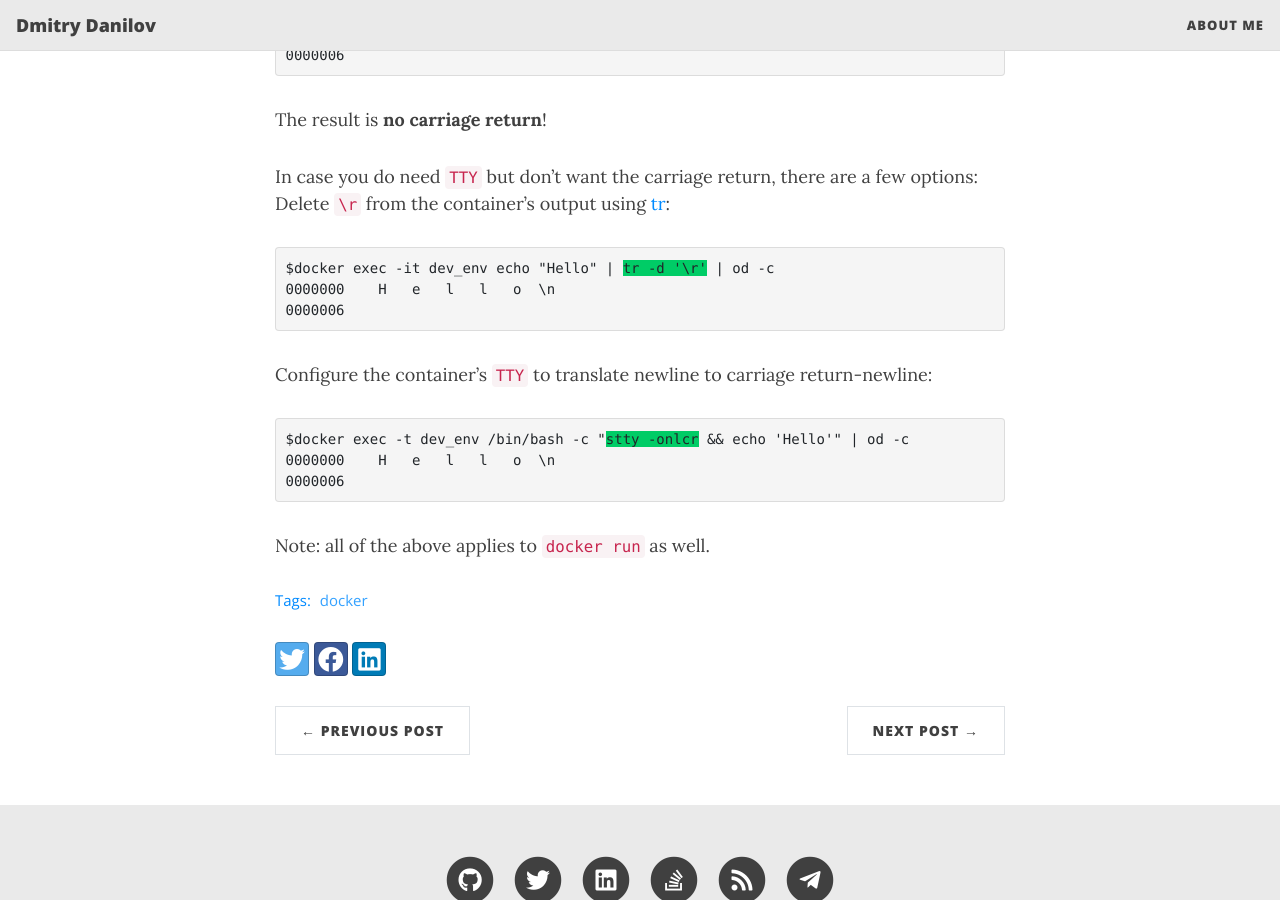
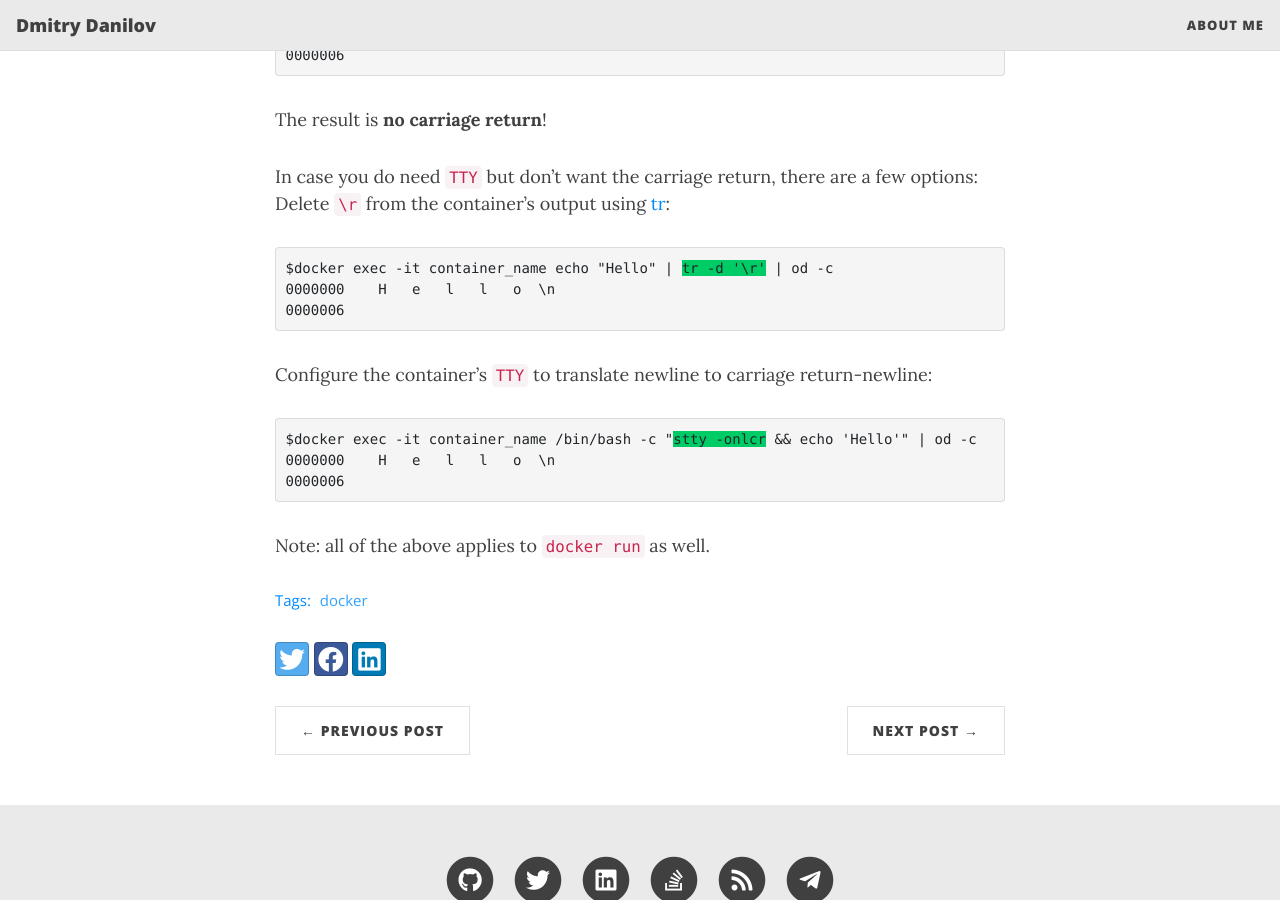
Before and after one commit to f-squirrel/f-squirrel.github.io, a Jekyll site: the page built from _posts/2020-05-21-docker-run-exec-and-carriage-return.md, in a window 1280 px wide and 900 px high, scrolled down 1802 px. Built offline with Jekyll 4.4.1, drawn with Linux system fonts in a browser that asks for light colours; nearby versions of some CDN libraries.

Commit message:
fix: minor fixes in Docker run/exec and carriage return

```diff
--- a/_posts/2020-05-21-docker-run-exec-and-carriage-return.md
+++ b/_posts/2020-05-21-docker-run-exec-and-carriage-return.md
@@ -54,13 +54,13 @@ The result is **no carriage return**!
 In case you do need `TTY` but don’t want the carriage return, there are a few options:
 Delete `\r` from the container’s output using [tr](https://linux.die.net/man/1/tr):
 <pre>
-$docker exec -it dev_env echo "Hello" | <span style="background-color: #00CC66">tr -d '\r'</span> | od -c
+$docker exec -it container_name echo "Hello" | <span style="background-color: #00CC66">tr -d '\r'</span> | od -c
 0000000    H   e   l   l   o  \n
 0000006
 </pre>
 Configure the container’s `TTY` to translate newline to carriage return-newline:
 <pre>
-$docker exec -t dev_env /bin/bash -c "<span style="background-color: #00CC66">stty -onlcr</span> && echo 'Hello'" | od -c
+$docker exec -it container_name /bin/bash -c "<span style="background-color: #00CC66">stty -onlcr</span> && echo 'Hello'" | od -c
 0000000    H   e   l   l   o  \n
 0000006
 </pre>
```
